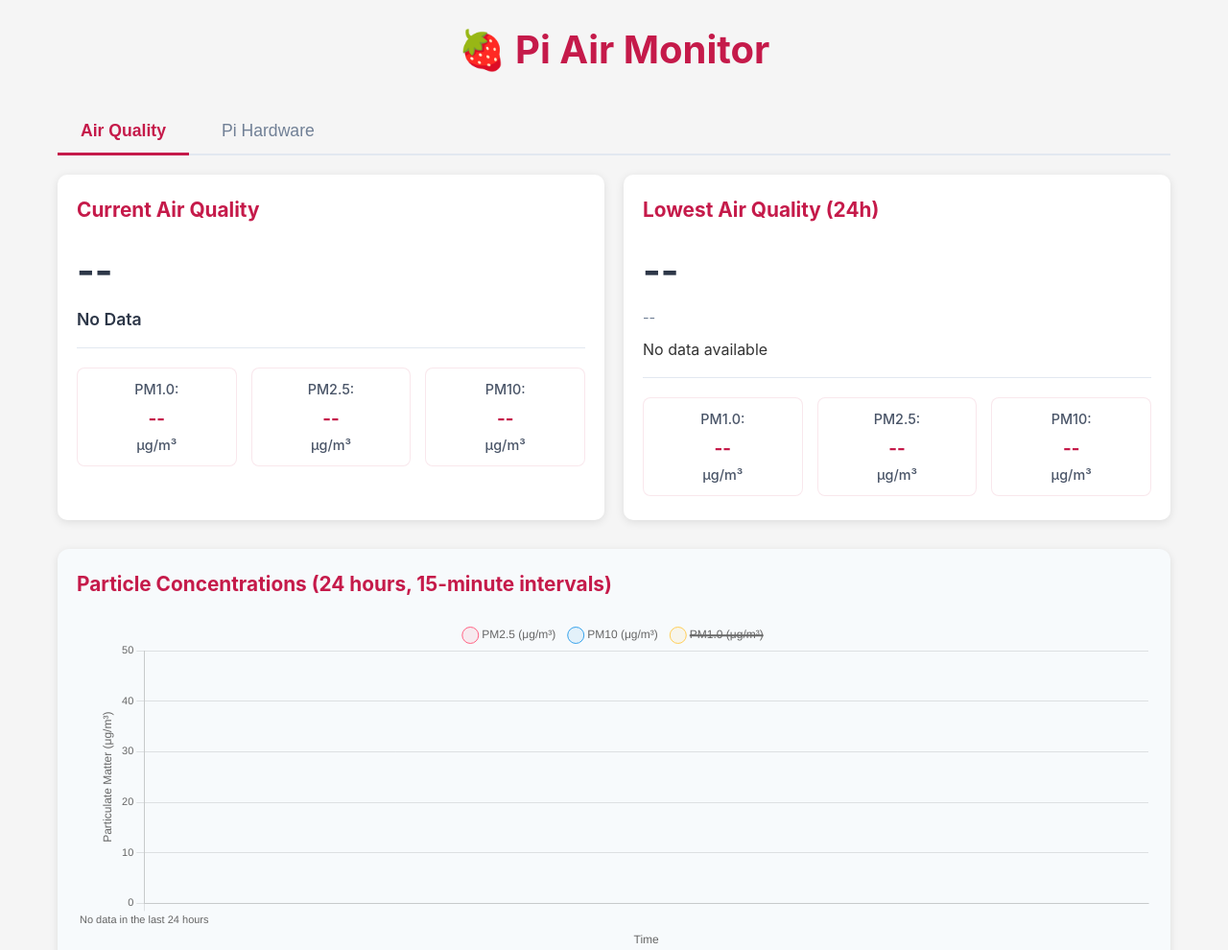
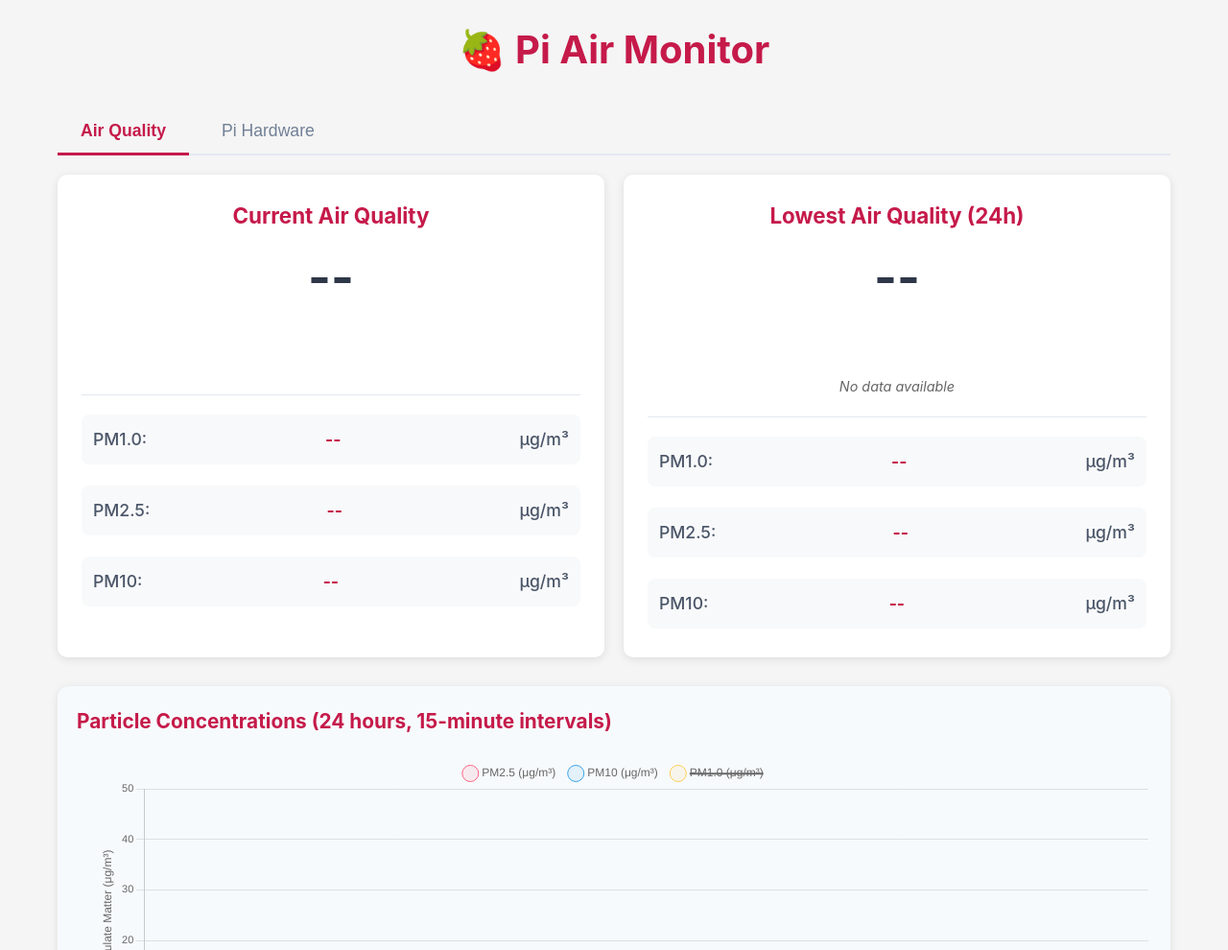
Before and after one commit to andrewrweber/pi_air, a Flask app: page / in a window 1280 px wide. Shown: the top 990 px of the page at 96% size. Run offline with Flask 3, Linux system fonts and the light colour scheme; data that the repository does not hold is empty.

Commit message:
Improve air quality card layout for desktop
Apply mobile design principles to desktop air quality cards:
- Center-align content for better visual hierarchy
- Increase AQI value font size to 3.2em for prominence
- Style AQI level as rounded badge with proper spacing
- Convert air metrics to horizontal flex layout with better contrast
- Add proper padding and spacing throughout cards
- Maintain mobile optimization with slightly larger AQI values (3.5em)

The desktop cards now match the clean, readable design of the mobile version.

🤖 Generated with [Claude Code](https://claude.ai/code)

Co-Authored-By: Claude <noreply@anthropic.com>

```diff
--- a/static/style.css
+++ b/static/style.css
@@ -208,29 +208,64 @@ h1 {
     color: white !important;
 }
 
+/* Enhanced air quality cards for desktop - using mobile design principles */
+#air-quality-card, #worst-air-quality-card {
+    text-align: center;
+    padding: 25px;
+}
+
+#air-quality-card h2, #worst-air-quality-card h2 {
+    font-size: 1.4em;
+    margin-bottom: 20px;
+}
+
+#aqi-value, #worst-aqi-value {
+    font-size: 3.2em !important;
+    font-weight: bold;
+    margin-bottom: 10px;
+    line-height: 1;
+}
+
+#aqi-level, #worst-aqi-level {
+    font-size: 1.2em;
+    font-weight: 600;
+    margin-bottom: 20px;
+    padding: 8px 16px;
+    border-radius: 20px;
+    display: inline-block;
+    color: white;
+}
+
+.worst-time {
+    font-size: 0.9em;
+    color: #666;
+    margin-bottom: 15px;
+    font-style: italic;
+}
+
 /* Enhanced air quality details */
 .air-quality-details {
-    display: grid;
-    grid-template-columns: repeat(auto-fit, minmax(120px, 1fr));
-    gap: 15px;
-    margin-top: 15px;
+    display: flex;
+    flex-direction: column;
+    gap: 12px;
+    margin-top: 20px;
 }
 
 .air-metric {
-    background: rgba(255, 255, 255, 0.8);
-    padding: 10px;
+    background: #f8f9fa;
+    padding: 12px;
     border-radius: 8px;
-    text-align: center;
+    display: flex;
+    justify-content: space-between;
+    align-items: center;
     font-weight: 500;
-    border: 1px solid rgba(197, 26, 74, 0.1);
+    font-size: 1.1em;
 }
 
 .air-metric span {
-    display: block;
-    font-size: 1.3em;
     font-weight: bold;
     color: #c51a4a;
-    margin-top: 5px;
+    font-size: 1em;
 }
 
 .air-quality-section > div[style*="height"] {
```
Also changed, not shown: other parts of static/style.css (+1 -53 lines).
